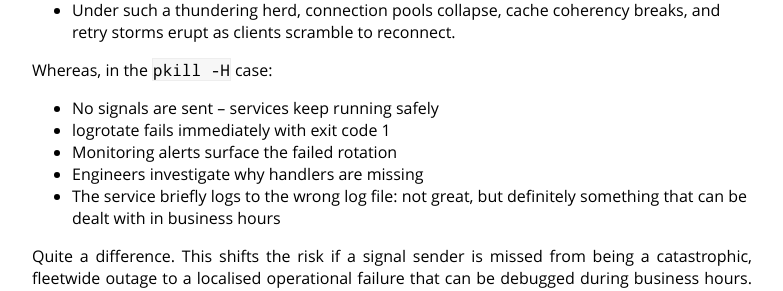
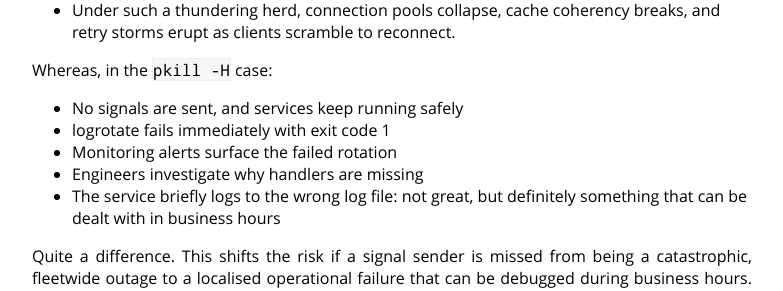
Before and after one commit to cdown/chrisdown.name, a Jekyll site: the page built from _posts/2025-05-13-safer-signal-sending-with-pkill-require-handler.md, in a window 1280 px wide and 900 px high, scrolled down 3144 px. Shown: the part 163-454 px from the top of the window, without its empty margins (248-1031 px from the left). Built offline with Jekyll 4.4.1, drawn with Linux system fonts in a browser that asks for light colours.

Commit message:
rh post: Get rid of weird emdash

```diff
--- a/_posts/2025-05-13-safer-signal-sending-with-pkill-require-handler.md
+++ b/_posts/2025-05-13-safer-signal-sending-with-pkill-require-handler.md
@@ -193,7 +193,7 @@ Consider that:
 
 Whereas, in the `pkill -H` case:
 
-- No signals are sent -- services keep running safely
+- No signals are sent, and services keep running safely
 - logrotate fails immediately with exit code 1
 - Monitoring alerts surface the failed rotation
 - Engineers investigate why handlers are missing
```
